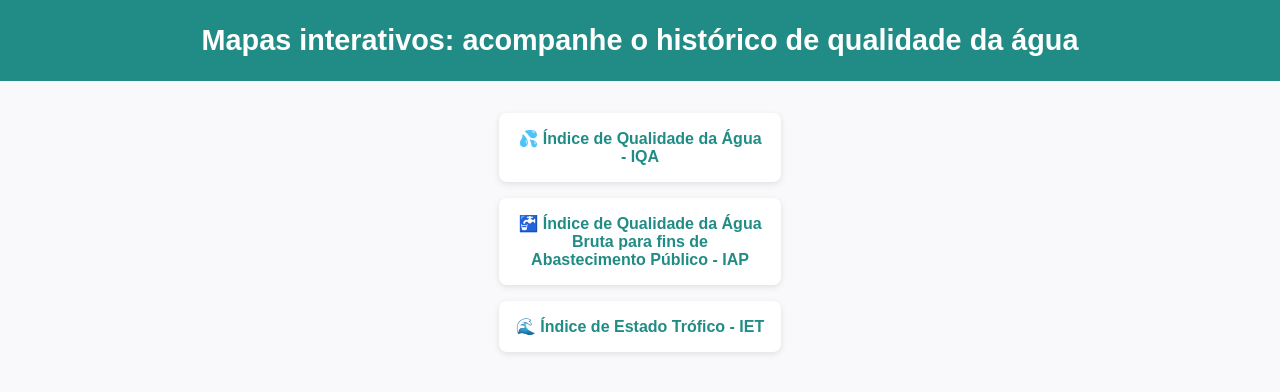
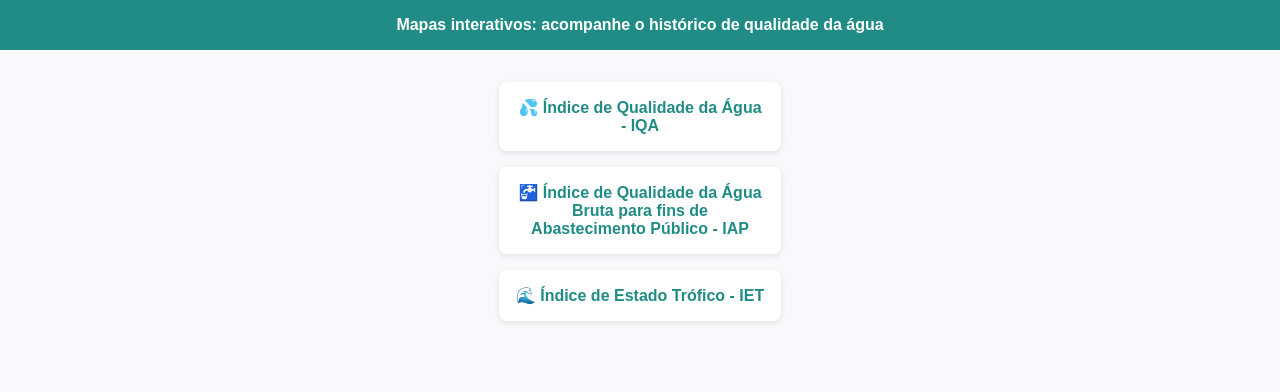
Before and after one commit to flpincinato/relatoriosituacao, a plain HTML site: page indexsigrh.html in a window 1280 px wide. Drawn offline with Linux system fonts and the light colour scheme.

Commit message:
Add files via upload

```diff
--- a/indexsigrh.html
+++ b/indexsigrh.html
@@ -16,11 +16,11 @@
      header {
       background: #218C85;
       color: white;
-      padding: 1.5rem;
+      padding: 1.0rem;
      }
       h1 {
       margin: 0;
-      font-size: 1.8rem;
+      font-size: 1.0rem;
     }
     .container {
       display: flex;
```
